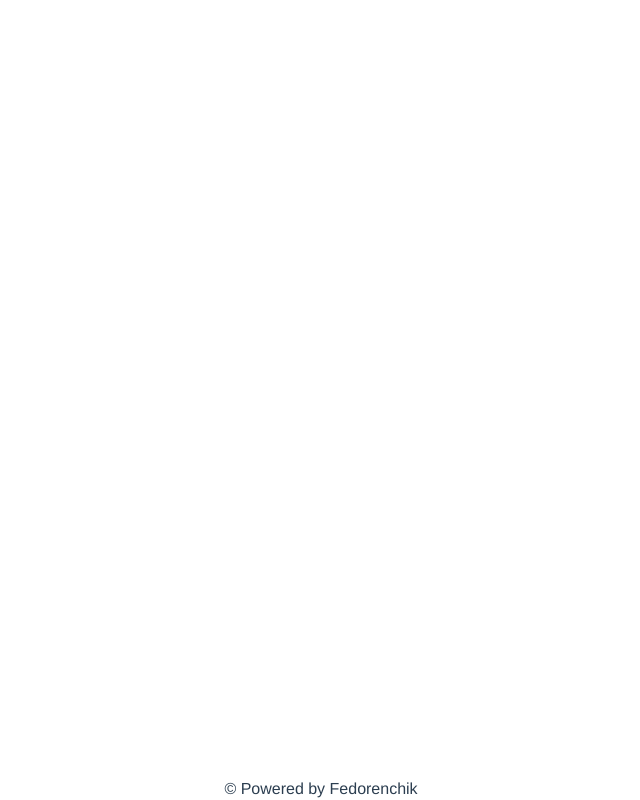
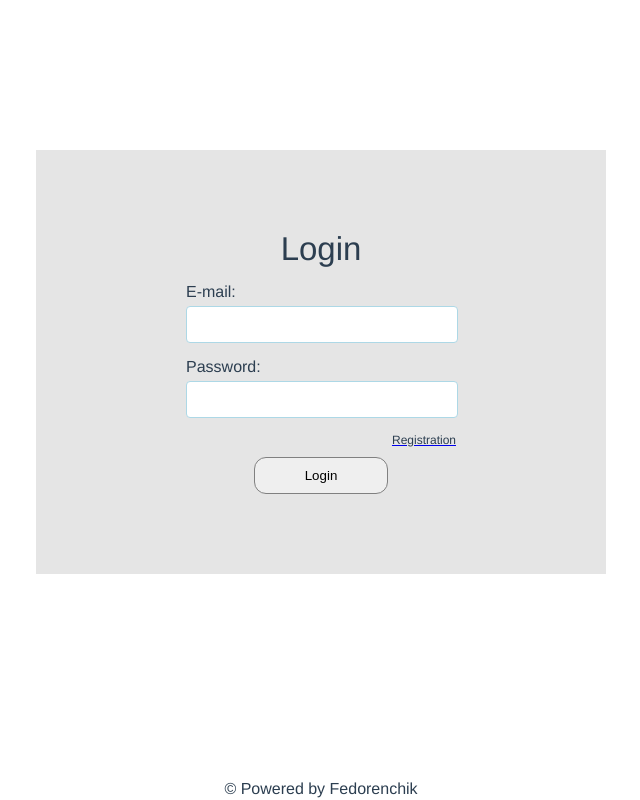
Before and after one commit to fedoren4ik/blog-front, a Vue app: page / in a window 1280 px wide. Shown: the whole page, without its empty margins (319-959 px from the left). Built offline with nearby package versions, Linux system fonts and the light colour scheme.

Commit message:
change default route

```diff
--- a/src/router/index.js
+++ b/src/router/index.js
@@ -14,8 +14,8 @@ export default new Router({
             component: Registration
         },
         {
-            path: '/login',
-            name: 'EventEdit',
+            path: '/',
+            name: 'Login',
             component: Login,
         },
         {
```
